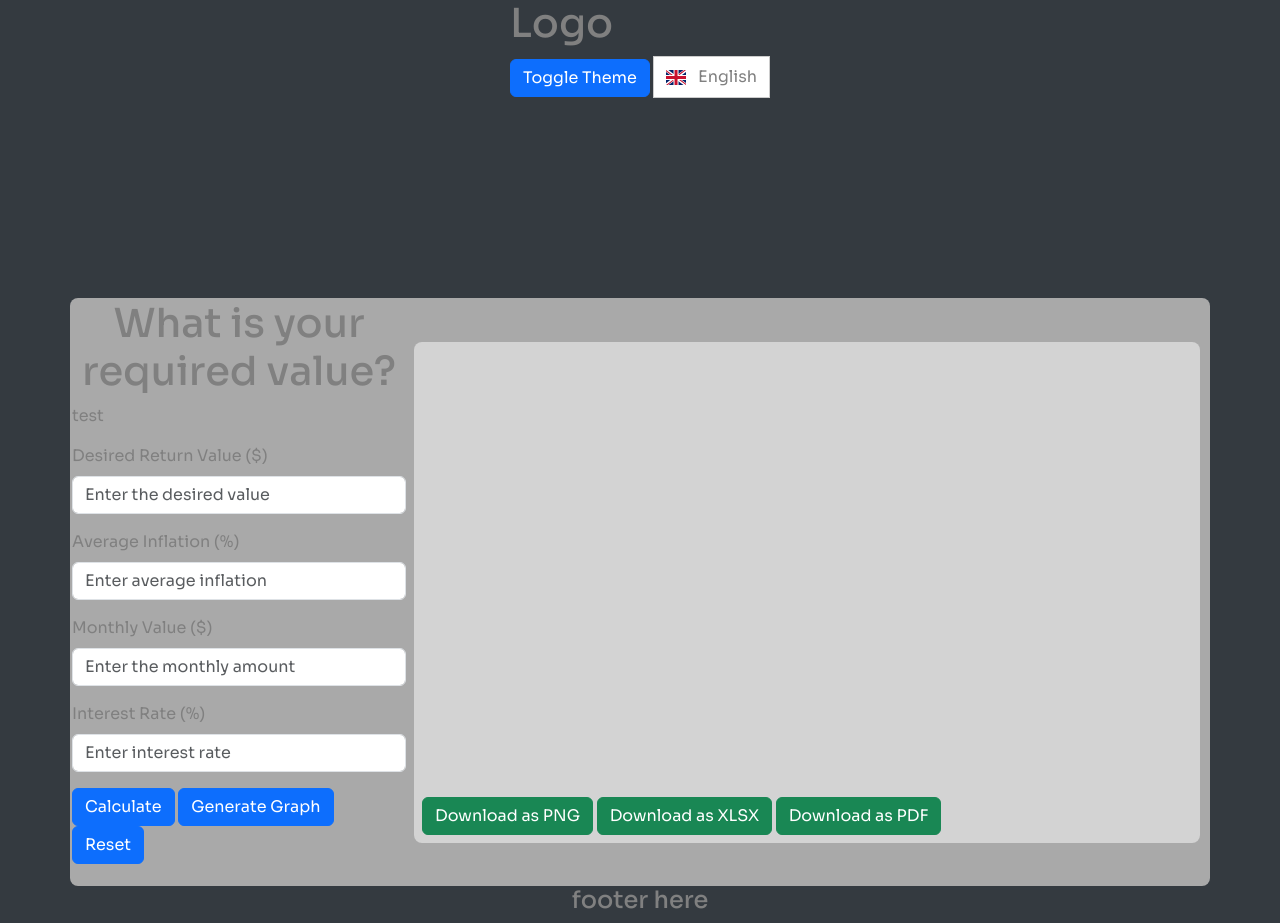
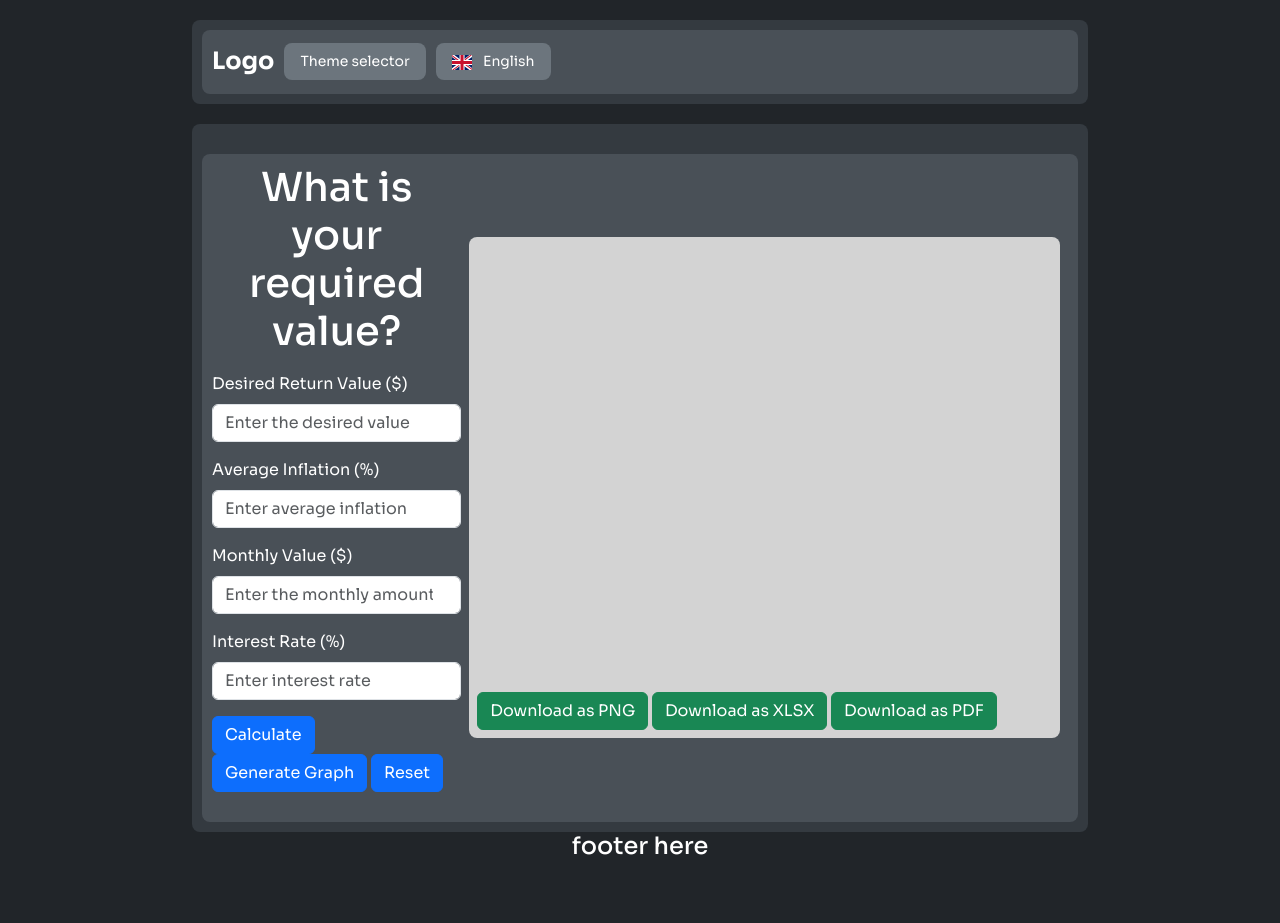
Before and after one commit to gabrielcoutinhose/live-off-investments, a plain HTML site: page index.html in a window 1280 px wide. After the commit the page ends 869 px from the top, so only its background shows below. Drawn offline with nearby package versions, Linux system fonts and the light colour scheme.

Commit message:
various changes and optimizations in the all project

```diff
--- a/index.html
+++ b/index.html
@@ -16,18 +16,21 @@
       href="https://fonts.googleapis.com/css2?family=Sora:wght@100..800&display=swap"
       rel="stylesheet"
     />
-
-    <link rel="stylesheet" href="style.css" />
+    <link rel="stylesheet" href="styles.css" />
     <script src="https://cdn.jsdelivr.net/npm/chart.js"></script>
     <script src="https://cdnjs.cloudflare.com/ajax/libs/xlsx/0.18.5/xlsx.full.min.js"></script>
     <script src="https://cdnjs.cloudflare.com/ajax/libs/jspdf/2.5.1/jspdf.umd.min.js"></script>
   </head>
   <body class="light-theme">
-    <header>
-      <h1>Logo</h1>
-      <nav>
-        <button id="themeToggle" class="btn btn-primary">Toggle Theme</button>
-        <div class="dropdown">
+    <header class="header">
+      <div class="header-itens">
+        <h1 class="logo">Logo</h1>
+        <nav class="nav">
+          <div class="nav-itens">
+            <button id="themeToggle" class="btn btn-primary nav-item">
+              Theme selector
+            </button>
+            <div class="dropdown nav-item">
               <button id="languageButton" onclick="toggleDropdown()">
                 <img src="./assets/images/flags/gb.svg" alt="English Flag" />
                 English
@@ -59,14 +62,16 @@
                 >
               </div>
             </div>
+          </div>
         </nav>
+      </div>
     </header>
-    <main>
+    <main class="main">
       <div class="container">
         <div class="calculator">
           <form id="calculator-form">
             <h1 class="text-center" id="title">What is your required value?</h1>
-            <p id="description">test</p>
+            <p id="description"></p>
             <div class="mb-3">
               <label for="desiredMonthlyReturn" class="form-label"
                 >Desired Return Value ($)</label
@@ -145,7 +150,7 @@
         </div>
       </div>
     </main>
-    <footer><h4>footer here</h4></footer>
+    <footer class="footer"><h4>footer here</h4></footer>
     <script src="script.js" defer></script>
   </body>
 </html>
--- a/style.css
+++ b/styles.css
@@ -1,12 +1,3 @@
-* {
-  margin: 0;
-  padding: 0;
-  box-sizing: border-box;
-
-  font-family: "Sora", sans-serif;
-  color: grey;
-}
-
 :root {
   --primary-color: #212529;
   --secondary-color: #343a40;
@@ -19,15 +10,84 @@
   --text-color-5: #f8f9fa;
 }
 
+* {
+  margin: 0;
+  padding: 0;
+  box-sizing: border-box;
+
+  font-family: "Sora", sans-serif;
+  color: White;
+}
+
 body {
-  background-color: var(--secondary-color);
+  background-color: var(--primary-color);
 
   display: flex;
   flex-direction: column;
   align-items: center;
-  justify-content: center;
 }
 
+.header {
+  display: flex;
+  justify-content: center;
+  align-items: center;
+
+  border: none;
+  border-radius: 8px;
+
+  margin-top: 20px;
+  padding: 10px;
+  background-color: var(--secondary-color);
+
+  width: 70vw;
+  height: auto;
+}
+.header-itens {
+  display: flex;
+  flex-direction: row;
+
+  width: 70vw;
+  height: auto;
+
+  padding: 10px;
+
+  border: none;
+  border-radius: 8px;
+
+  background-color: var(--accent-color);
+}
+.logo {
+  font-size: 24px;
+  font-weight: bold;
+  margin-top: 7px;
+}
+.nav-itens {
+  display: flex;
+  flex-direction: row;
+  align-items: center;
+  justify-content: end;
+}
+.nav {
+  display: flex;
+}
+.nav-item {
+  margin-left: 10px;
+}
+#themeToggle {
+  background: var(--background-color);
+
+  cursor: pointer;
+  border: none;
+  border-radius: 8px;
+
+  padding: 8px 16px;
+
+  color: white;
+  font-size: 14px;
+}
+#themeToggle:hover {
+  background: var(--text-color-1);
+}
 .dark-theme {
   --bs-body-bg: #121212;
   --bs-body-color: #ffffff;
@@ -36,12 +96,25 @@ body {
   --bs-body-bg: #ffffff;
   --bs-body-color: #000000;
 }
+#languageButton {
+  background: var(--background-color);
 
+  cursor: pointer;
+  border: none;
+  border-radius: 8px;
+
+  padding: 8px 16px;
+
+  color: white;
+  font-size: 14px;
+}
+#languageButton:hover {
+  background: var(--text-color-1);
+}
 .dropdown {
   position: relative;
   display: inline-block;
 }
-
 .dropdown-content {
   display: none;
   position: absolute;
@@ -50,27 +123,22 @@ body {
   box-shadow: 0px 8px 16px 0px rgba(0, 0, 0, 0.2);
   z-index: 1;
 }
-
 .dropdown-content a {
   color: black;
   padding: 12px 16px;
   text-decoration: none;
   display: block;
 }
-
 .dropdown-content a:hover {
   background-color: #f1f1f1;
 }
-
 .dropdown:hover .dropdown-content {
   display: block;
 }
-
 .dropdown {
   position: relative;
   display: inline-block;
 }
-
 .dropdown-content {
   display: none;
   position: absolute;
@@ -79,49 +147,57 @@ body {
   box-shadow: 0px 8px 16px 0px rgba(0, 0, 0, 0.2);
   z-index: 1;
 }
-
 .dropdown-content a {
   color: black;
   padding: 12px 16px;
   text-decoration: none;
   display: block;
 }
-
 .dropdown-content a:hover {
   background-color: #f1f1f1;
 }
-
 .dropdown:hover .dropdown-content {
   display: block;
 }
-
 .flag {
   width: 20px;
   margin-right: 8px;
 }
-
 button {
   background-color: white;
   border: 1px solid #ccc;
   padding: 8px 12px;
   cursor: pointer;
 }
-
 button img {
   width: 20px;
   margin-right: 8px;
 }
 
+.main {
+  width: 70vw;
+  height: auto;
+
+  margin-top: 20px;
+  padding: 10px;
+  background-color: var(--secondary-color);
+
+  border: none;
+  border-radius: 8px;
+}
+
 .container {
-  background-color: darkgray;
+  width: 70vw;
+  height: auto;
+
+  margin-top: 20px;
+  padding: 10px;
+  background-color: var(--accent-color);
 
   display: flex;
   flex-direction: row;
   align-items: center;
   justify-content: center;
-
-  padding: 2px;
-  margin-top: 200px;
 
   height: auto;
   width: auto;
@@ -142,11 +218,9 @@ button img {
   height: auto;
   width: auto;
 }
-
 .result {
   margin-top: 20px;
 }
-
 .chart {
   background-color: lightgray;
 
@@ -159,12 +233,10 @@ button img {
   height: auto;
   width: auto;
 }
-
 canvas {
   max-width: 100%;
   height: 400px;
 }
-
 .resultChart {
   margin-top: 20px;
 }
```
Lines whose indentation alone changed are shown as unchanged.
